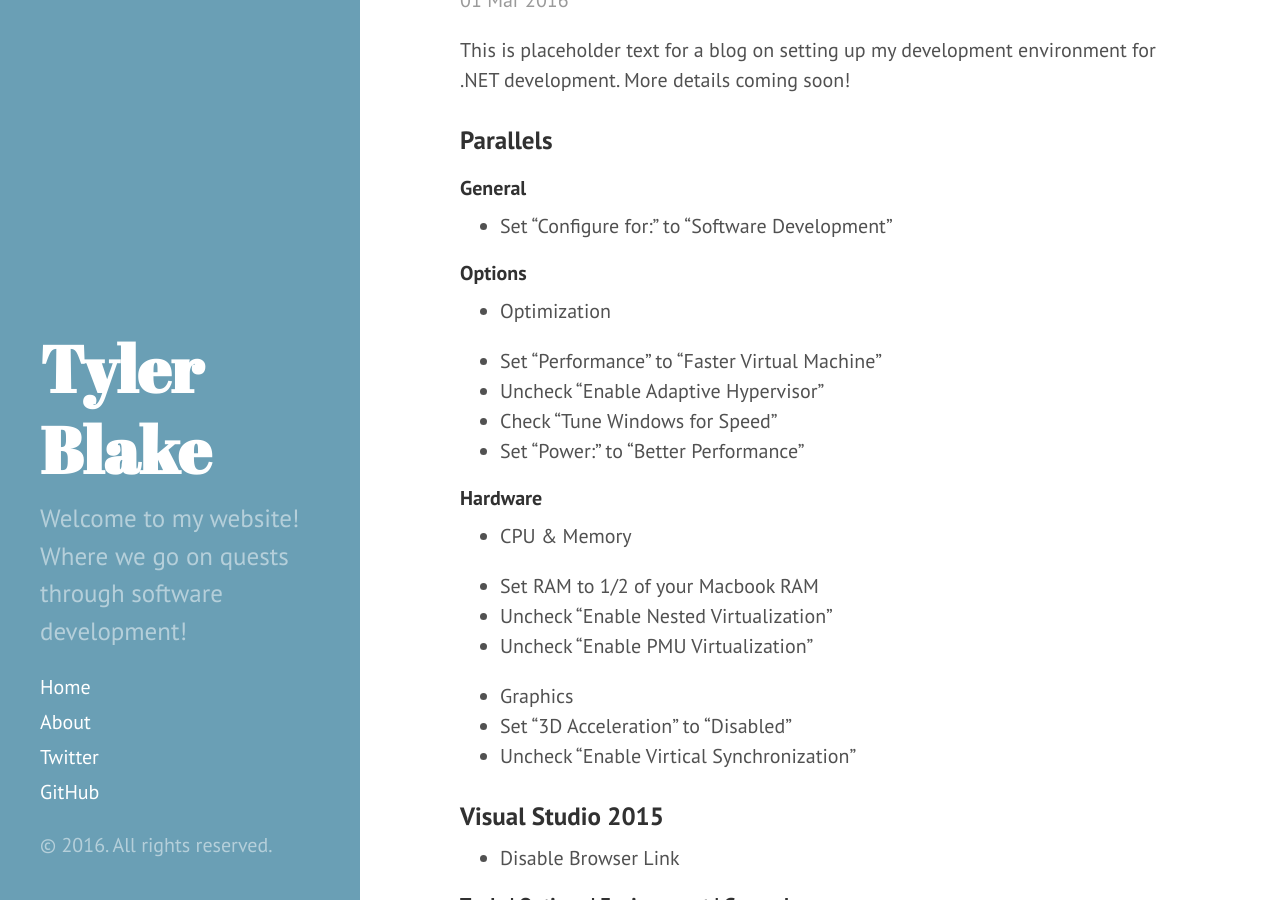
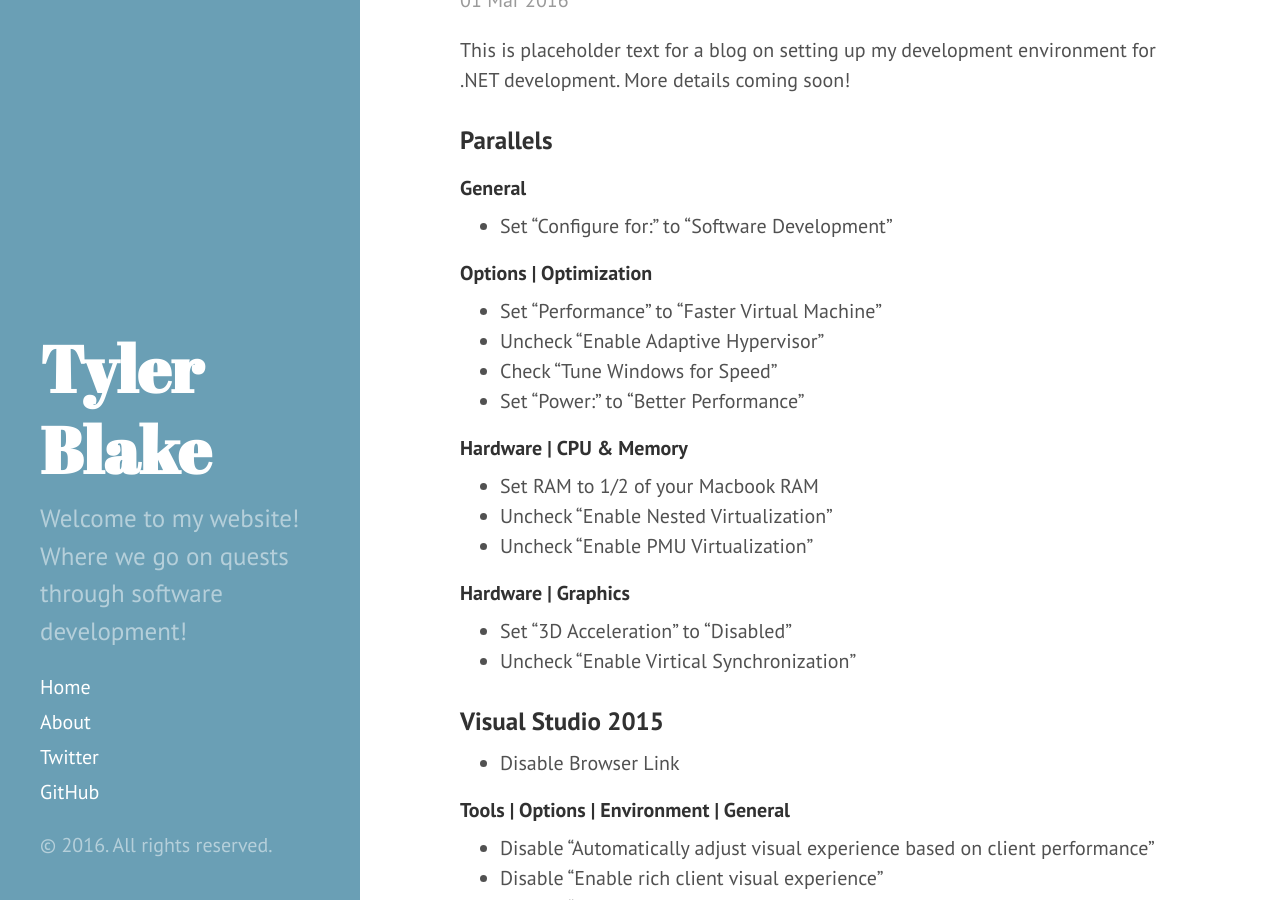
Before and after one commit to tylerablake/website, a Jekyll site: the page built from _posts/2016-03-01-.net-development-on-a-mac.md, in a window 1280 px wide and 900 px high, scrolled down 195 px. Built offline with Jekyll 4.4.1, drawn with Linux system fonts in a browser that asks for light colours.

Commit message:
reformat Parallels info

```diff
--- a/_posts/2016-03-01-.net-development-on-a-mac.md
+++ b/_posts/2016-03-01-.net-development-on-a-mac.md
@@ -10,24 +10,20 @@ This is placeholder text for a blog on setting up my development environment for
 #### General
 * Set "Configure for:" to "Software Development"
 
-#### Options
-* Optimization
+#### Options | Optimization
+* Set "Performance" to "Faster Virtual Machine"
+* Uncheck "Enable Adaptive Hypervisor"
+* Check "Tune Windows for Speed"
+* Set "Power:" to "Better Performance"
 
-- Set "Performance" to "Faster Virtual Machine"
-- Uncheck "Enable Adaptive Hypervisor"
-- Check "Tune Windows for Speed"
-- Set "Power:" to "Better Performance"
+#### Hardware | CPU & Memory
+* Set RAM to 1/2 of your Macbook RAM
+* Uncheck "Enable Nested Virtualization"
+* Uncheck "Enable PMU Virtualization"
 
-#### Hardware
-* CPU & Memory
-
-- Set RAM to 1/2 of your Macbook RAM
-- Uncheck "Enable Nested Virtualization"
-- Uncheck "Enable PMU Virtualization"
-
-* Graphics
-- Set "3D Acceleration" to "Disabled"
-- Uncheck "Enable Virtical Synchronization"
+#### Hardware | Graphics
+* Set "3D Acceleration" to "Disabled"
+* Uncheck "Enable Virtical Synchronization"
 
 ### Visual Studio 2015
 
```
